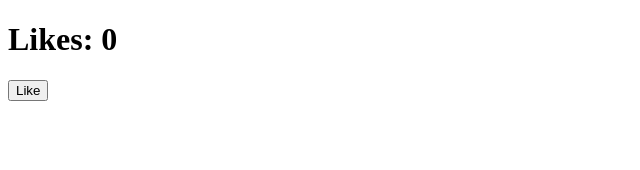
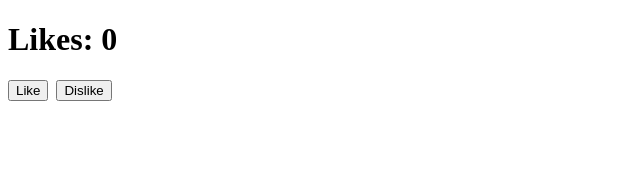
Before and after one commit to githubscientist/js-fsdcweeb4142, a React (Vite) app: page / in a window 1280 px wide. Shown: the top 170 px of the page, without its empty margins (0-640 px from the left). Built offline with nearby package versions, Linux system fonts and the light colour scheme.

Commit message:
likes counter with dislike button

```diff
--- a/src/App.jsx
+++ b/src/App.jsx
@@ -15,13 +15,20 @@ const App = () => {
     setLikes(likes + 1);
   };
 
+  const dislikeHandler = () => {
+    if (likes > 0) {
+      setLikes(likes - 1);
+    }
+  }
+
   console.log(`likes:${likes}`);
 
   // when the like button is clicked, it will call likeHandler function
   return (
     <>
       <h1>Likes: {likes}</h1>
-      <button onClick={likeHandler}>Like</button>
+      <button onClick={likeHandler}>Like</button> &nbsp;
+      <button onClick={dislikeHandler}>Dislike</button>
     </>
   )
 }
```
